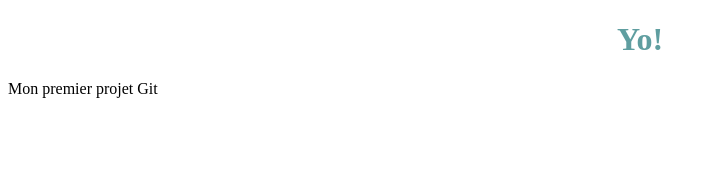
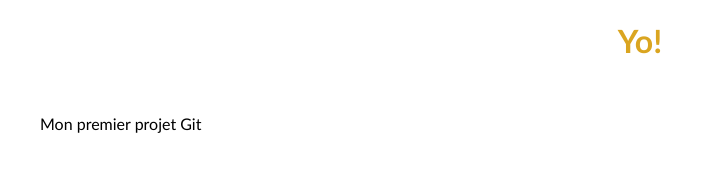
Before and after one commit to Levraiptitnouveau/Maitregims, a plain HTML site: page index.html in a window 1280 px wide. Shown: the whole page, without its empty margins (0-716 px from the left). Drawn offline with Linux system fonts and the light colour scheme.

Commit message:
Nouvelle couleur dorée

```diff
--- a/style.css
+++ b/style.css
@@ -1,10 +1,14 @@
 * {
-    font-family: ;
+    font-family: 'Gill Sans';
 }
 
 h1 {
     display: block;
     width: 100%;
     text-align: center;
-    color: cadetblue;
+    color: goldenrod;
 }
+
+p {
+    padding: 2em;
+}
```
